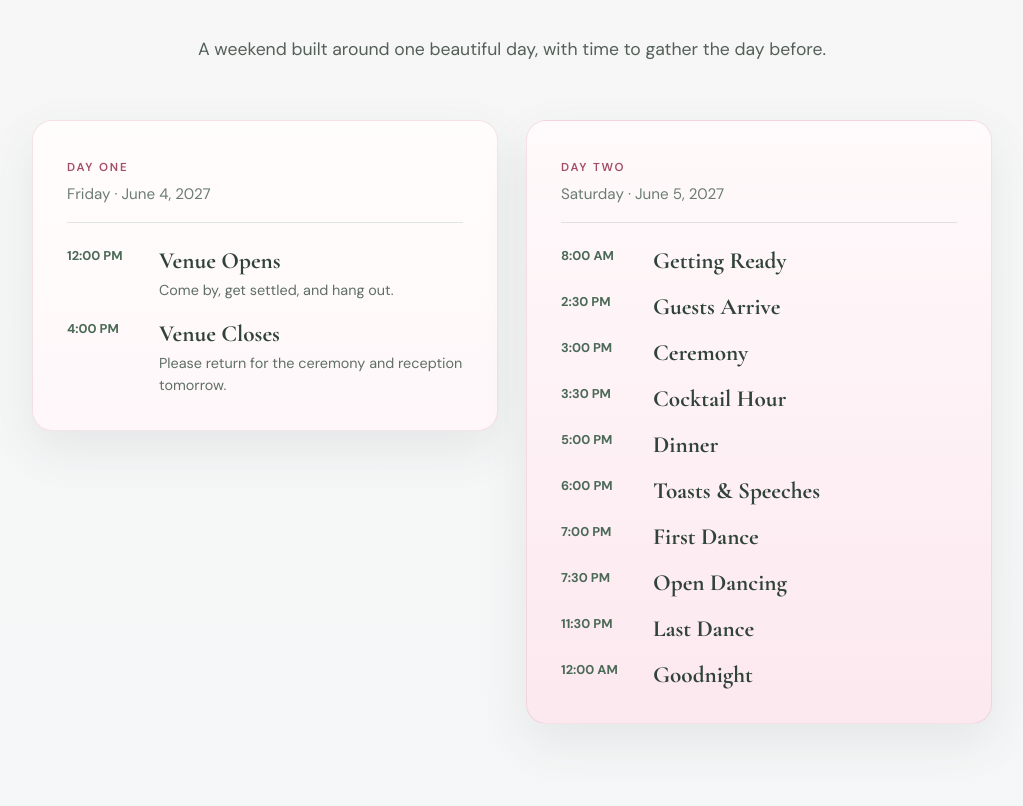
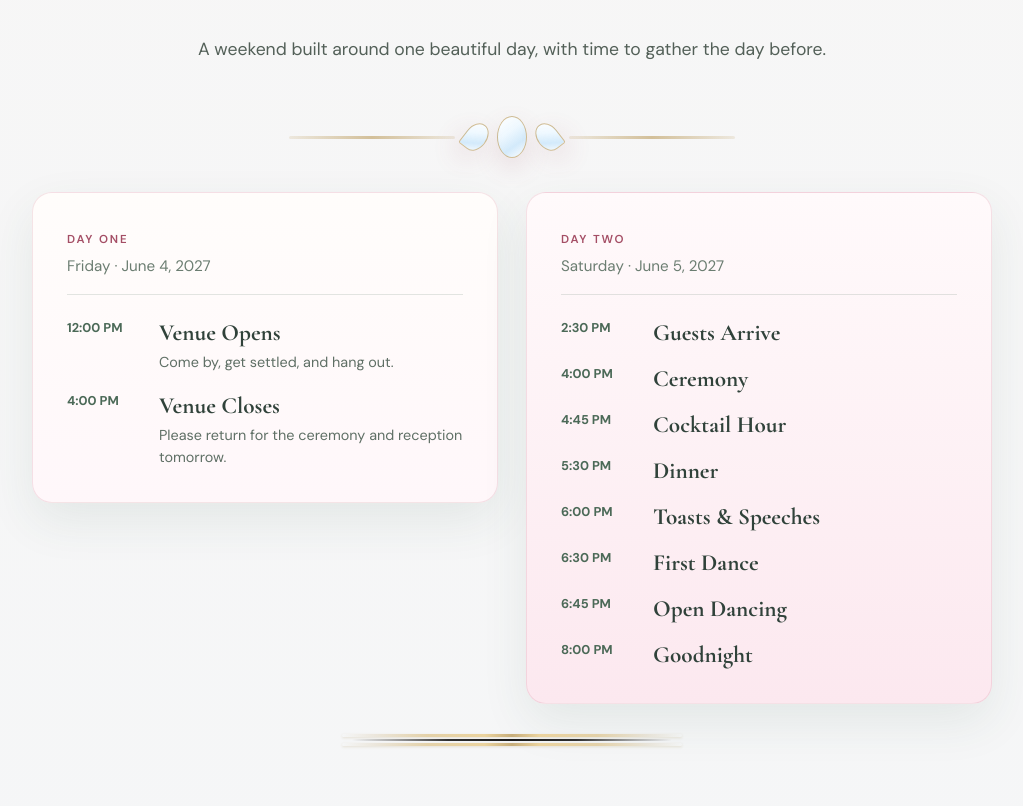
Before and after one commit to jun-zaga/wedding-site, a React (Vite) app: page / in a window 1280 px wide. Shown: the part 3140-3946 px from the top of the page, without its empty margins (128-1151 px from the left). Built offline with nearby package versions, Linux system fonts and the light colour scheme.

Commit message:
updated schedule

```diff
--- a/src/App.tsx
+++ b/src/App.tsx
@@ -121,6 +121,13 @@ function App() {
           </p>
         </div>
 
+        <div className="schedule-flourish" aria-hidden="true">
+          <span className="ring-band band-left" />
+          <span className="schedule-pear schedule-pear-left" />
+          <span className="schedule-oval" />
+          <span className="schedule-pear schedule-pear-right" />
+          <span className="ring-band band-right" />
+        </div>
         <div className="weekend-schedule">
           {scheduleDays.map((day) => (
             <article className="schedule-day" key={day.day}>
@@ -144,6 +151,13 @@ function App() {
               </div>
             </article>
           ))}
+        </div>
+        <div className="jordan-ring-flourish" aria-hidden="true">
+          <span className="jordan-ring-line">
+            <span className="jordan-gold-line jordan-gold-top" />
+            <span className="jordan-black-line" />
+            <span className="jordan-gold-line jordan-gold-bottom" />
+          </span>
         </div>
       </section>
 
--- a/src/data/wedding.ts
+++ b/src/data/wedding.ts
@@ -13,11 +13,11 @@ export const scheduleDays: ScheduleDay[] = [
     { time: "4:00 PM", title: "Venue Closes", detail: "Please return for the ceremony and reception tomorrow." }
   ]},
   { day: "Day Two", date: "Saturday · June 5, 2027", events: [
-    { time: "8:00 AM", title: "Getting Ready" }, { time: "2:30 PM", title: "Guests Arrive" },
-    { time: "3:00 PM", title: "Ceremony" }, { time: "3:30 PM", title: "Cocktail Hour" },
-    { time: "5:00 PM", title: "Dinner" }, { time: "6:00 PM", title: "Toasts & Speeches" },
-    { time: "7:00 PM", title: "First Dance" }, { time: "7:30 PM", title: "Open Dancing" },
-    { time: "11:30 PM", title: "Last Dance" }, { time: "12:00 AM", title: "Goodnight" }
+    { time: "2:30 PM", title: "Guests Arrive" },
+    { time: "4:00 PM", title: "Ceremony" }, { time: "4:45 PM", title: "Cocktail Hour" },
+    { time: "5:30 PM", title: "Dinner" }, { time: "6:00 PM", title: "Toasts & Speeches" },
+    { time: "6:30 PM", title: "First Dance" }, { time: "6:45 PM", title: "Open Dancing" },
+    { time: "8:00 PM", title: "Goodnight" }
   ]}
 ];
 
--- a/src/styles.css
+++ b/src/styles.css
@@ -318,3 +318,130 @@ footer a { display:inline-block; margin-top:12px; }
   .photo-grid { grid-template-columns:1fr; }
   .selected-household-heading { flex-direction:column; }
 }
+
+/* Original engagement ring and wedding band decorations. */
+.schedule-oval, .schedule-pear {
+  display:block;
+  flex-shrink:0;
+  border:1px solid rgba(199,173,122,.8);
+  background:linear-gradient(145deg,#fff 0%,rgba(238,248,255,.98) 38%,rgba(207,232,250,.92) 68%,rgba(255,255,255,.98) 100%);
+}
+.schedule-pear { border-radius:58% 58% 58% 10%; }
+.schedule-pear-left { transform:rotate(38deg); }
+.schedule-pear-right { transform:scaleX(-1) rotate(38deg); }
+.schedule-flourish {
+  display: flex;
+  align-items: center;
+  justify-content: center;
+  gap: 10px;
+
+  margin: -4px auto 34px;
+}
+
+.ring-band {
+  width:
+    clamp(80px, 13vw, 170px);
+
+  height: 3px;
+
+  border-radius: 999px;
+
+  background: linear-gradient(
+    90deg,
+    rgba(199, 173, 122, 0.2),
+    rgba(199, 173, 122, 0.75),
+    rgba(199, 173, 122, 0.2)
+  );
+}
+
+.schedule-oval {
+  width: 30px;
+  height: 42px;
+
+  border-color:
+    rgba(199, 173, 122, 0.8);
+
+  border-radius: 50%;
+
+  box-shadow:
+    0 10px 26px
+    rgba(164, 78, 101, 0.16);
+}
+
+.schedule-pear {
+  width: 22px;
+  height: 30px;
+
+  border-color:
+    rgba(199, 173, 122, 0.8);
+
+  box-shadow:
+    0 10px 26px
+    rgba(164, 78, 101, 0.14);
+}
+
+.jordan-ring-flourish {
+  display: flex;
+  justify-content: center;
+  align-items: center;
+  margin: 30px auto 38px;
+}
+
+.jordan-ring-line {
+  width: clamp(170px, 32vw, 340px);
+  display: flex;
+  flex-direction: column;
+  gap: 2px;
+}
+
+/* GOLD EDGES */
+
+.jordan-gold-line {
+  display: block;
+  width: 100%;
+  height: 3px;
+  border-radius: 999px;
+
+  background: linear-gradient(
+    90deg,
+    rgba(199, 173, 122, 0) 0%,
+    rgba(199, 173, 122, 0.22) 10%,
+    rgba(222, 197, 143, 0.75) 25%,
+    rgba(235, 211, 158, 1) 42%,
+    rgba(199, 173, 122, 1) 50%,
+    rgba(235, 211, 158, 1) 58%,
+    rgba(222, 197, 143, 0.75) 75%,
+    rgba(199, 173, 122, 0.22) 90%,
+    rgba(199, 173, 122, 0) 100%
+  );
+
+  box-shadow:
+    0 1px 3px rgba(151, 111, 39, 0.16);
+}
+
+/* BLACK INLAY */
+
+.jordan-black-line {
+  display: block;
+  width: 94%;
+  height: 2px;
+  margin: 0 auto;
+  border-radius: 999px;
+
+  background: linear-gradient(
+    90deg,
+    rgba(22, 22, 22, 0) 0%,
+    rgba(28, 28, 28, 0.35) 12%,
+    rgba(25, 25, 25, 0.9) 30%,
+    #181818 50%,
+    rgba(25, 25, 25, 0.9) 70%,
+    rgba(28, 28, 28, 0.35) 88%,
+    rgba(22, 22, 22, 0) 100%
+  );
+}
+
+
+@media (max-width:680px) {
+  .schedule-flourish { gap:8px; }
+  .ring-band { width:48px; }
+}
```
